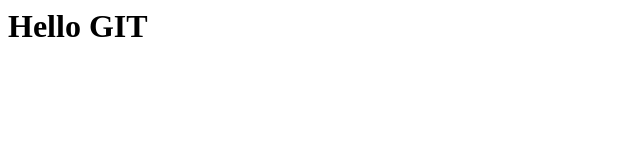
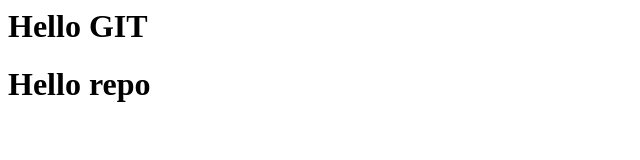
Before and after one commit to Andrey-SD/lesson, a plain HTML site: page index.html in a window 1280 px wide. Shown: the whole page, without its empty margins (0-640 px from the left). Drawn offline with Linux system fonts and the light colour scheme.

Commit message:
Update index.html
test commit

```diff
--- a/index.html
+++ b/index.html
@@ -1 +1,2 @@
 <h1>Hello GIT</h1>
+<h1>Hello repo</h1>
```
